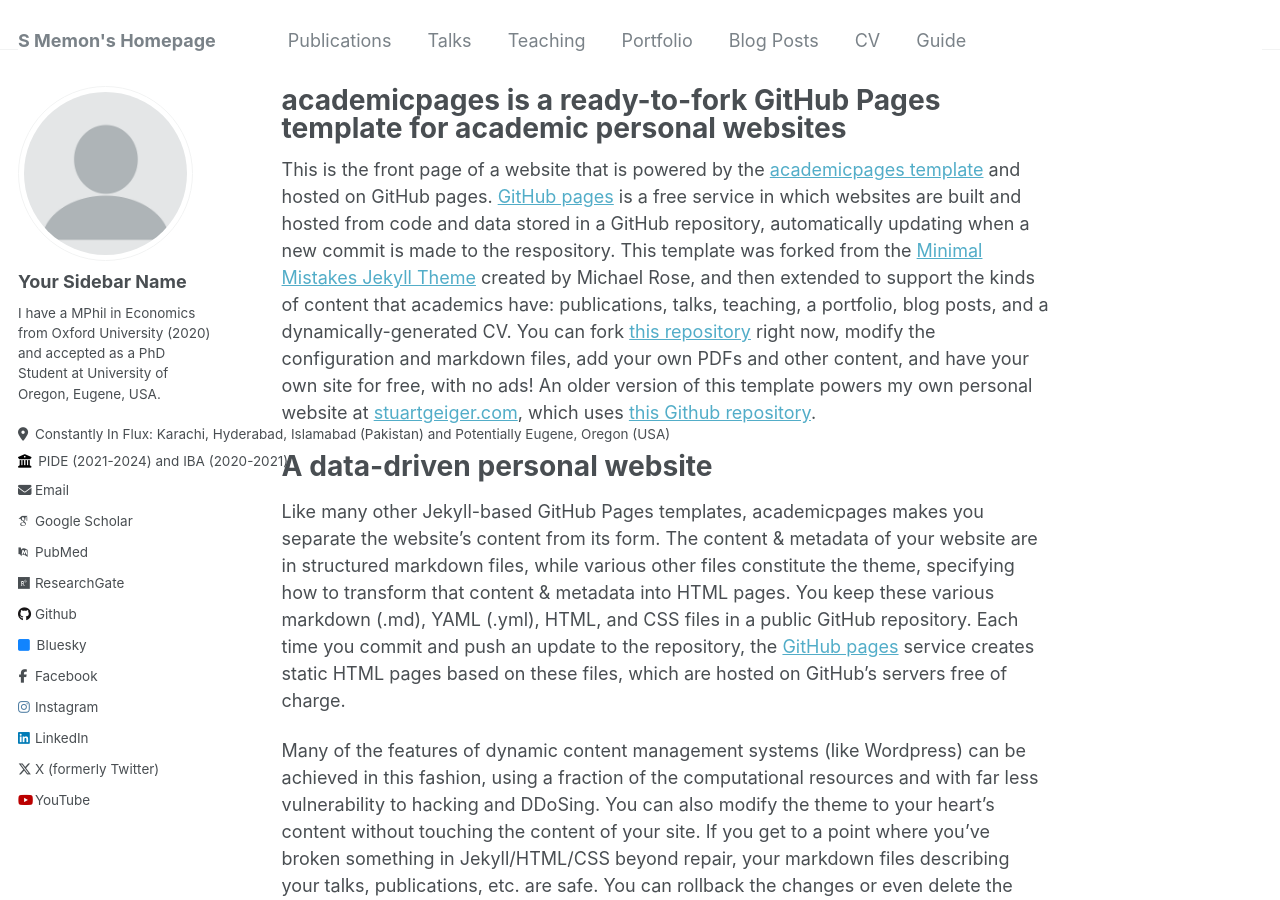
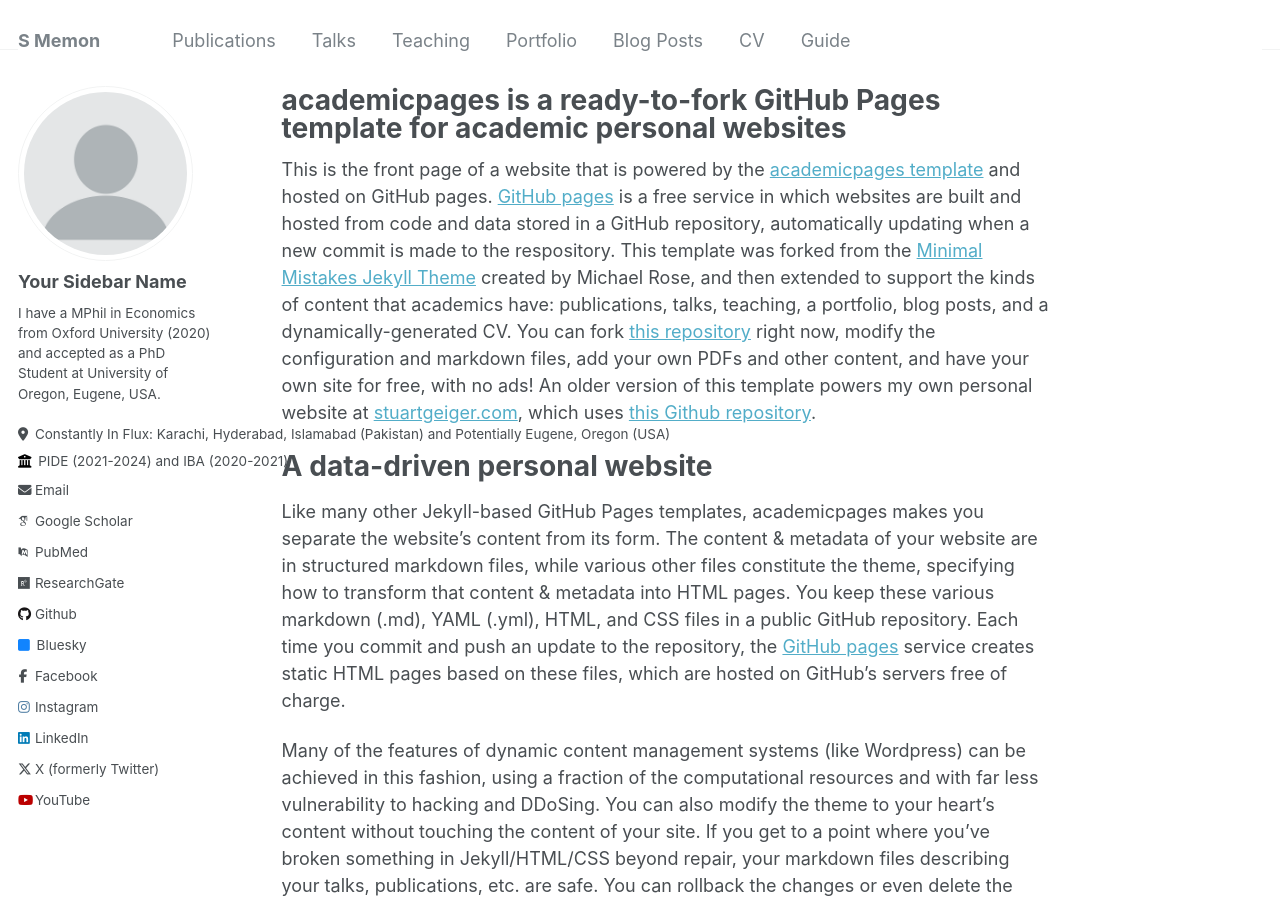
Before and after one commit to sonanmemon/web, a Jekyll site: the page built from _pages/about.md, in a window 1280 px wide and 900 px high. Built offline with Jekyll 4.4.1, drawn with Linux system fonts in a browser that asks for light colours; some web fonts are replaced.

Commit message:
Update _config.yml

```diff
--- a/_config.yml
+++ b/_config.yml
@@ -8,7 +8,7 @@
 
 # Basic Site Settings
 locale                   : "en-US"
-title                    : "S Memon's Homepage"
+title                    : "S Memon"
 title_separator          : "-"
 name                     : &name "SONAN MEMON"
 description              : &description "PhD Student"
```
